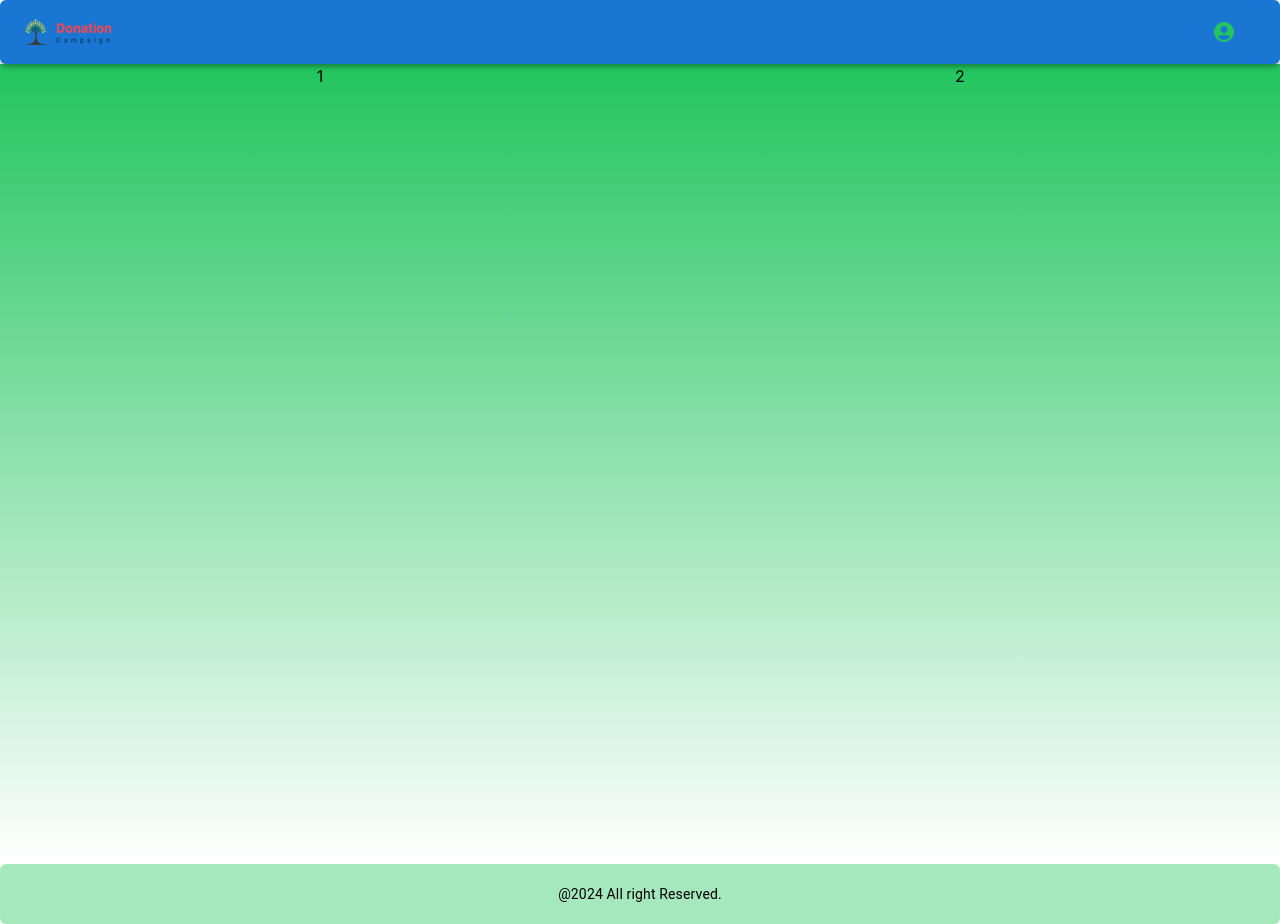
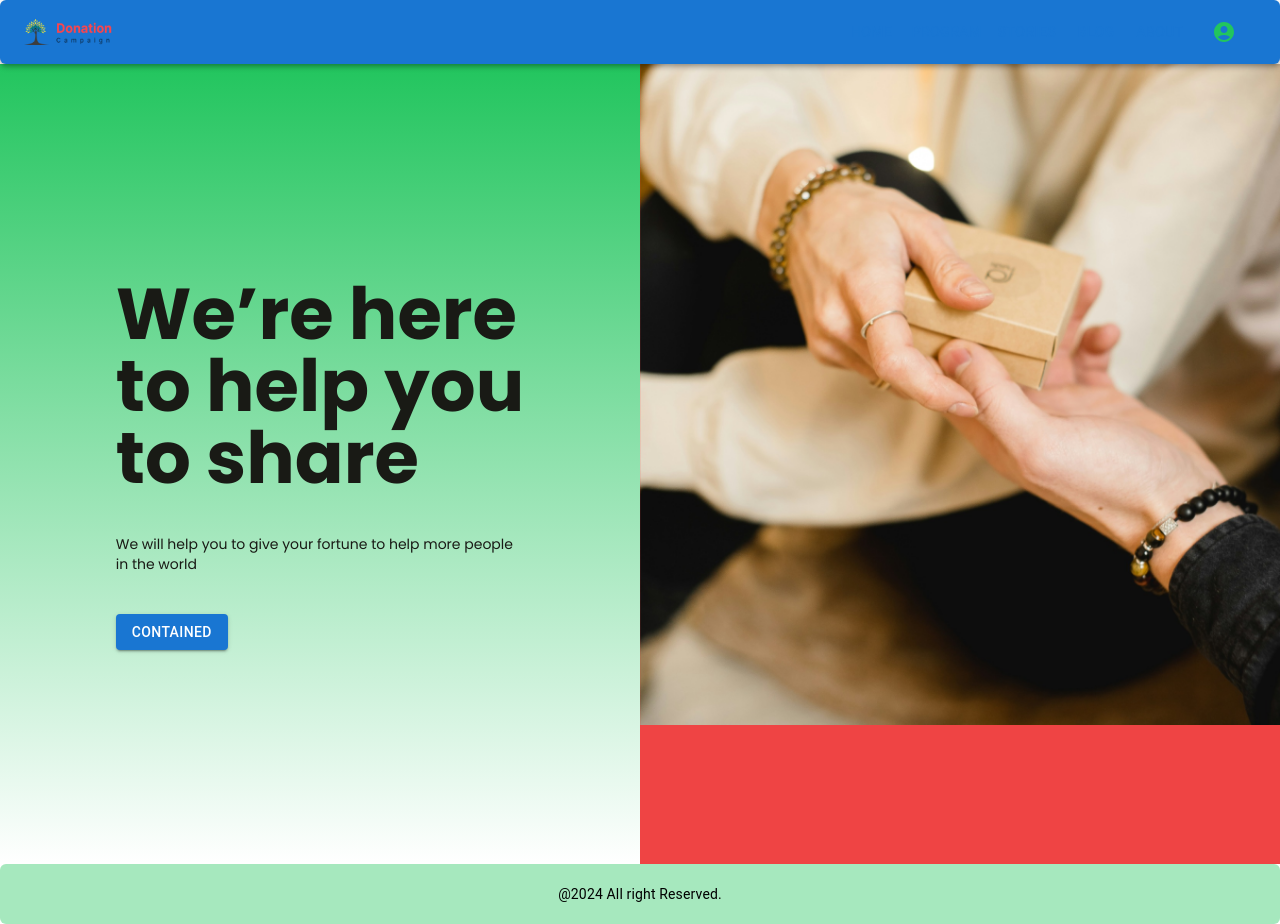
Before and after one commit to bulbulahammed/Donation_Client, a Next.js app: page / in a window 1280 px wide. Built offline with nearby package versions, Linux system fonts and the light colour scheme.

Commit message:
Banner Ready

```diff
--- a/package.json
+++ b/package.json
@@ -13,6 +13,7 @@
     "@emotion/styled": "^11.11.0",
     "@mui/icons-material": "^5.15.10",
     "@mui/material": "^5.15.10",
+    "@next/font": "^14.1.0",
     "next": "14.1.0",
     "react": "^18",
     "react-dom": "^18"
--- a/src/app/layout.js
+++ b/src/app/layout.js
@@ -1,9 +1,12 @@
 import Footer from "@/components/shared/Foote";
 import Navbar from "@/components/shared/Navbar";
-import { Inter } from "next/font/google";
+import { Poppins } from "next/font/google";
 import "./globals.css";
 
-const inter = Inter({ subsets: ["latin"] });
+const poppins = Poppins({
+  subsets: ["latin"],
+  weight: ["100","300","400","500","600","700","800","900",],
+  });
 
 export const metadata = {
   title: "Create Next App",
@@ -13,7 +16,7 @@ export const metadata = {
 export default function RootLayout({ children }) {
   return (
     <html lang="en">
-        <body className={inter.className}>
+        <body className={poppins.className}>
             <Navbar/>
             <div className="min-h-screen">
               {children}
--- a/src/components/ui/Banner.js
+++ b/src/components/ui/Banner.js
@@ -1,9 +1,21 @@
+import banner from "@/assets/Banner.png";
+import Button from '@mui/material/Button';
+import Image from 'next/image';
+
 
 const Banner = () => {
     return (
         <div className="grid grid-cols-2 text-center">
-            <div>1</div>
-            <div>2</div>
+            <div className=" flex min-h-screen justify-center items-center">
+                <div style={{color:"#191A15"}} className="text-justify mx-5">
+                    <h2 className="font-bold text-7xl">We’re here <br/> to help you <br/> to share</h2>
+                    <p className="text-sm text-warmGray-900 py-10">We will help you to give your fortune to help more people <br/> in the world</p>
+                    <Button className="rounded-2xl bg-green-600 hover:bg-white text-white hover:text-green-500" variant="contained">Contained</Button>
+                </div>
+            </div>
+            <div className='bg-red-500 w-full'>
+            <Image src={banner} width={1000} height={1000} alt="Logo" />
+            </div>
         </div>
     );
 };
```
Also changed, not shown: src/assets/Banner.png (added), 1 other file (tests, documents, lock files or other folders).
